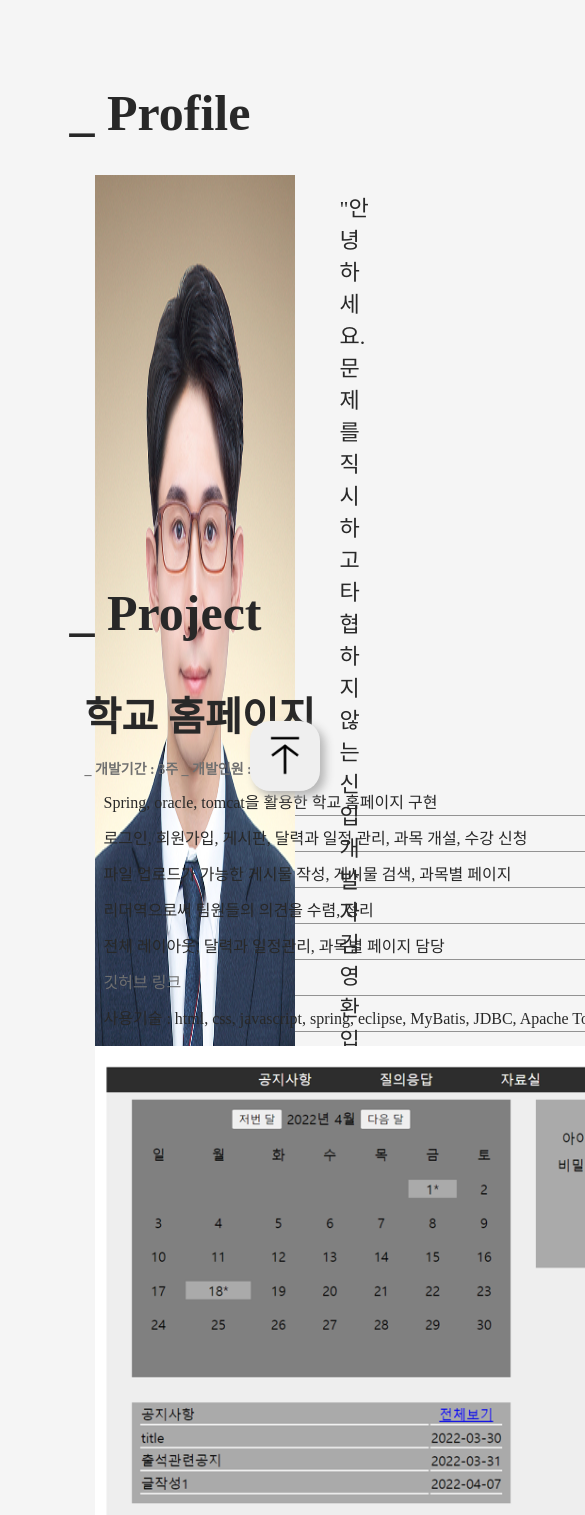
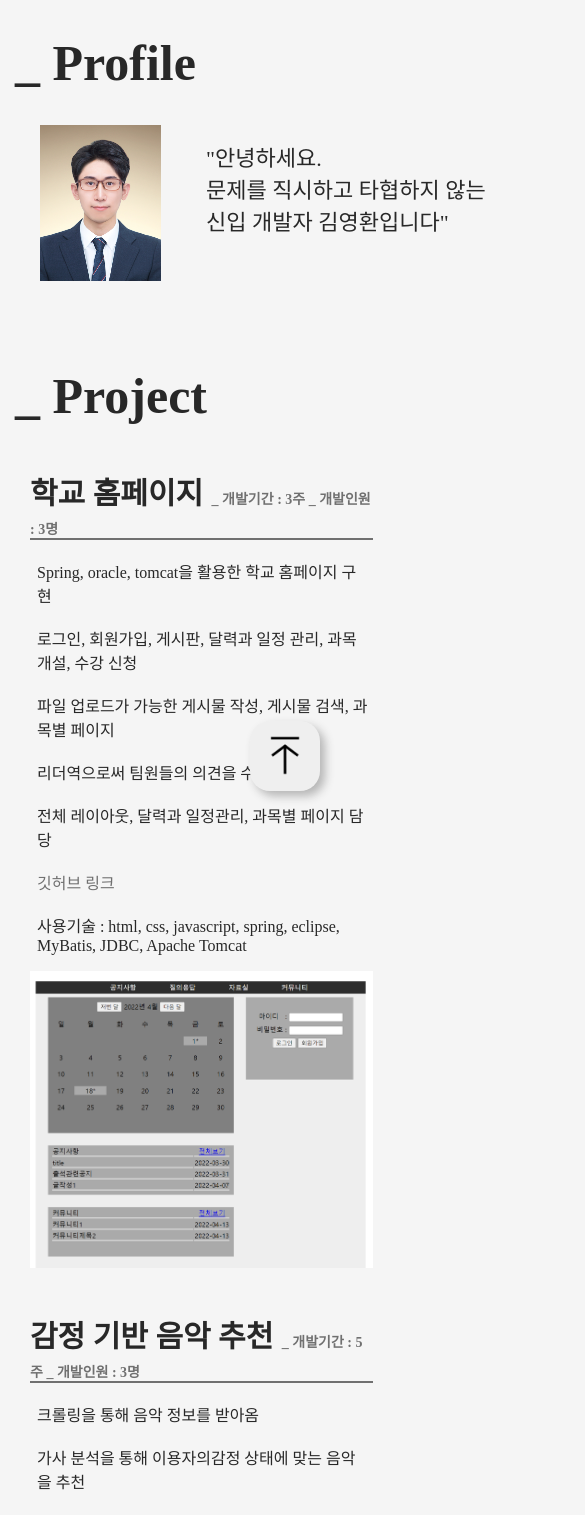
Before and after one commit to YH803118/portfolio, a React (Create React App) app: page / in a window 390 px wide. Shown: the top 1515 px of the page, 585 px wide, since content can reach past the window. Built offline with nearby package versions, Linux system fonts and the light colour scheme; a web font is replaced by a local one.

Commit message:
mobile test

```diff
--- a/public/index.html
+++ b/public/index.html
@@ -2,7 +2,7 @@
 <html lang="en">
   <head>
     <meta charset="utf-8" />
-    <meta name="viewport" content="width=device-width, initial-scale=1, shrink-to-fit=no, user-scalable=yes" />
+    <meta name="viewport" content="width=device-width, initial-scale=1 " />
     <title>김영환 portfolio</title>
   </head>
   <body>
--- a/src/App.js
+++ b/src/App.js
@@ -15,6 +15,15 @@ function App() {
     const subItem = document.querySelectorAll(".subItem");
     naviBtn[0].style.color = selectedColor;
     naviBtn[0].style.fontSize = "40px";
+
+    if (window.innerWidth < 1100) {
+      document.querySelector(".Content").style.paddingLeft = "0px";
+      // document.querySelector(".Content").style.margin = "auto";
+      document.querySelector(".LeftBar").style.display = "none";
+    } else {
+      document.querySelector(".Content").style.paddingLeft = "22%";
+      document.querySelector(".LeftBar").style.display = "flex";
+    }
 
     window.addEventListener("scroll", () => {
       const scroll = window.scrollY;
@@ -99,6 +108,7 @@ function App() {
             </div>
             <div className="lastUpdate">
               <p>dudghks1045@naver.com</p>
+              {/* <p>{new Date()}</p> */}
               <p>Last Update: {lastUpdate}</p>
             </div>
           </div>
--- a/src/Header.js
+++ b/src/Header.js
@@ -10,7 +10,9 @@ const Header = () => {
           <img src={profile} />
           <p>
             "안녕하세요. <br />
-            문제를 직시하고 타협하지 않는 신입 개발자 김영환입니다"
+            문제를 직시하고 타협하지 않는
+            <br />
+            신입 개발자 김영환입니다"
           </p>
         </div>
       </div>
--- a/src/Sections.js
+++ b/src/Sections.js
@@ -44,10 +44,12 @@ const Project = () => {
       {proj.map((p) => {
         return (
           <div className="projectDiv">
-            <h1 className="projectName">{p[0]}</h1>
-            <div className="projectDate">
-              {" "}
-              _ 개발기간 : {p[2]}주 _ 개발인원 : {p[3]}명
+            <div className="projectTitle">
+              <h1 className="projectName">{p[0]}</h1>
+              <div className="projectDate">
+                {" "}
+                _ 개발기간 : {p[2]}주 _ 개발인원 : {p[3]}명
+              </div>
             </div>
             <div className="projectContent">
               <table className="projectContentTable">
--- a/src/css/App.css
+++ b/src/css/App.css
@@ -32,7 +32,9 @@
   justify-content: space-between;
   width: 22%;
   height: 100%;
-  @media (max-width: 768px) {
+}
+@media (max-width: 768px) {
+  .LeftBar {
     display: none;
   }
 }
@@ -90,18 +92,31 @@
 .Content {
   /* transition: margin-left linear 0.2s; */
   padding-left: 22%;
-  @media (max-width: 768px) {
-    padding-left: 5%;
-    width: 90%;
+}
+@media (max-width: 768px) {
+  .Content {
+    padding: 0px 5% 0px 5%;
+    width: 700px;
   }
 }
 
 .section {
   padding: 50px;
 }
+@media (max-width: 768px) {
+  .section {
+    padding: 0px 0px 0px 15px;
+    width: 90%;
+  }
+}
 
 .section:nth-child(1) {
   height: 400px;
+}
+@media (max-width: 768px) {
+  .section:nth-child(1) {
+    height: 300px;
+  }
 }
 
 .section:nth-child(2) {
--- a/src/css/Header.css
+++ b/src/css/Header.css
@@ -11,6 +11,12 @@
 
 .Header img {
   width: 200px;
+  object-fit: cover;
+}
+@media (max-width: 768px) {
+  .Header img {
+    width: 20%;
+  }
 }
 
 .Header div p {
--- a/src/css/History.css
+++ b/src/css/History.css
@@ -13,6 +13,11 @@
   font-size: 40px;
   color: rgb(20, 20, 20);
   display: inline-block;
+}
+@media (max-width: 768px) {
+  .historyName {
+    font-size: 25px;
+  }
 }
 
 .historyDate {
@@ -34,3 +39,14 @@
   list-style: none;
   font-size: 18px;
 }
+@media (max-width: 768px) {
+  .firstTd {
+    width: 88vw;
+  }
+  .historyDate {
+    font-size: 15px;
+  }
+  .historyDetail li {
+    font-size: 15px;
+  }
+}
--- a/src/css/Project.css
+++ b/src/css/Project.css
@@ -1,12 +1,29 @@
 .projectDiv {
   /* height: 770px; */
+  width: 800px;
   padding: 0px 0px 30px 15px;
+}
+.projectTitle {
+  width: 800px;
+  border-bottom: 2.5px solid rgb(112, 112, 112);
+}
+@media (max-width: 768px) {
+  .projectTitle {
+    width: 88vw;
+  }
 }
 
 .projectName {
   margin: 10px 0 15px 0;
   font-size: 40px;
   display: inline-block;
+}
+@media (max-width: 768px) {
+  .projectName {
+    /* display: block; */
+    font-size: 30px;
+    margin-bottom: 5px;
+  }
 }
 
 .projectDate {
@@ -21,17 +38,28 @@
 .projectContent {
   padding-left: 10px;
 }
-
+@media (max-width: 768px) {
+  .projectContent {
+    padding: 0px;
+  }
+}
 .projectContentTable {
   /* background-color: rgb(245, 245, 245); */
   width: 700px;
   padding: 2px;
 }
+@media (max-width: 768px) {
+  .projectContentTable {
+    padding: 2px 0px 2px 0px;
+    width: 88vw;
+  }
+}
 .projectContentTr {
   margin: 0px;
-  padding: 7px 2px 2px 5px;
-  border-bottom: 1.5px solid rgb(146, 146, 146);
+  padding: 15px 2px 2px 5px;
+  /* border-bottom: 1.5px solid rgb(146, 146, 146); */
 }
+
 .projectLink {
   color: rgb(112, 112, 112);
   text-decoration: none;
@@ -40,5 +68,10 @@
   margin: 10px 0 0 0;
   width: 700px;
 }
+@media (max-width: 768px) {
+  .projectImg {
+    width: 88vw;
+  }
+}
 
 /* 902 857 685 833 */
--- a/src/data.js
+++ b/src/data.js
@@ -19,7 +19,7 @@ export const project = [
     "html, css, javascript, spring, eclipse, MyBatis, JDBC, Apache Tomcat",
   ],
   [
-    "빅데이터 기반 음악 추천",
+    "감정 기반 음악 추천",
     [
       "크롤링을 통해 음악 정보를 받아옴",
       "가사 분석을 통해 이용자의감정 상태에 맞는 음악을 추천",
@@ -32,7 +32,7 @@ export const project = [
     "html, css, javascript, aws, django, uwsgi, nginx, mysql",
   ],
   [
-    "스터디 구인 사이트(Ozistudy)",
+    "스터디 구인 사이트",
     [
       "React와 express를 활용한 회원관리와 스터디 개설, 참여, 검색 등의 기능을 구현",
       "Heroku를 통한 배포 담당",
@@ -45,7 +45,7 @@ export const project = [
     "html, css, javascript, React, nodejs, express, heroku, mysql",
   ],
   [
-    "쇼핑몰(Tshopping)",
+    "쇼핑몰",
     [
       "React와 webpack, Typescript, express를 사용한 프로젝트",
       "상품 분류와 검색, 장바구니, 리뷰 작성, 구매 기록 보존 등 전반적인 쇼핑몰 기능 구현",
@@ -73,7 +73,7 @@ export const history = [
     ],
   ],
   [
-    "빅데이터 기반 AI 개발자 양성과정",
+    "빅데이터 기반 개발자 양성과정",
     "2021.12 ~ 2022.06",
     [
       "html, css, python, javascript 복습",
```
